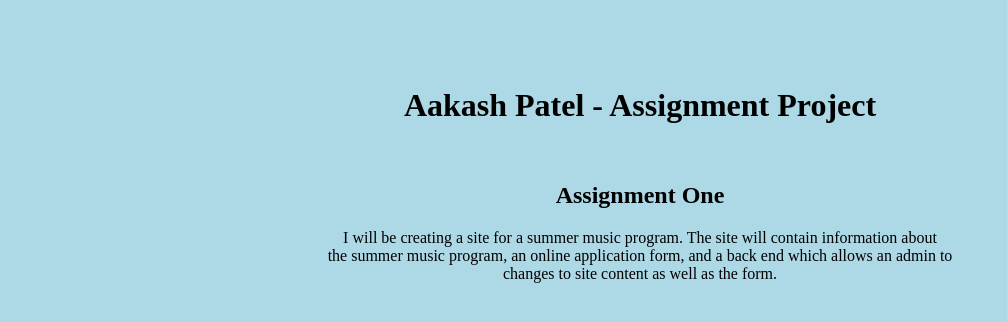
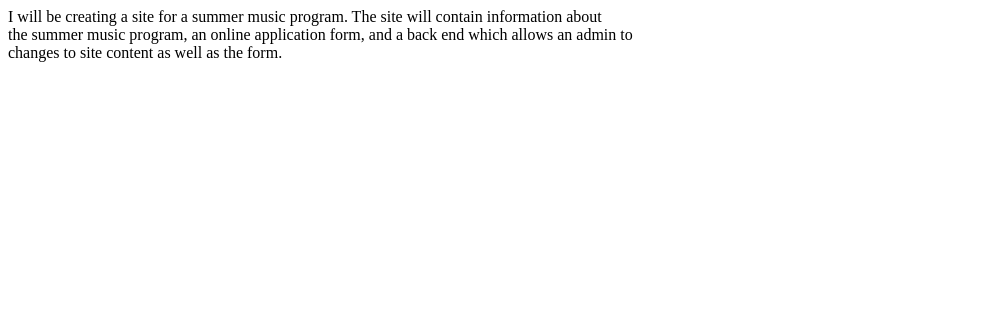
Before and after one commit to aakashpatel1/aakashpatel, a plain HTML site: page index.html in a window 1280 px wide. Shown: the whole page, without its empty margins (0-1007 px from the left). Drawn offline with Linux system fonts and the light colour scheme.

Commit message:
Revert "Assignment 2"
This reverts commit f07bc027a12614030f73c0d501d97fd6a8e61f9f.

```diff
--- a/index.html
+++ b/index.html
@@ -1,32 +1,10 @@
 <html>
-
 <head>
-	<style>
-		body {
-				margin:50px;
-				background-color:lightblue;
-			 }
-	</style>
-	<title>
-		Assignment Project Site
-	</title>
+	<title>Assingment Number One</title>
 </head>
-<body align="center">
-	<div align="center">
-	<h1>
-		<br>
-		Aakash Patel - Assignment Project
-		<br>
-		<br>
-	</h1>
-	<h2>
-		Assignment One
-	</h2>
-	<p>
-		I will be creating a site for a summer music program. The site will contain information about <br>
+<body>
+	<p> I will be creating a site for a summer music program. The site will contain information about <br>
 		the summer music program, an online application form, and a back end which allows an admin to <br>
-		changes to site content as well as the form.
-	</p>
-	</div>
+		changes to site content as well as the form. </p>
 </body>
 </html>
```
Also changed, not shown: 1 other file.
